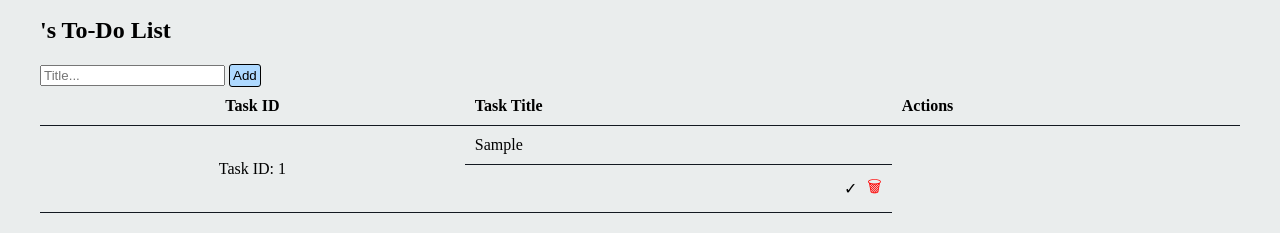
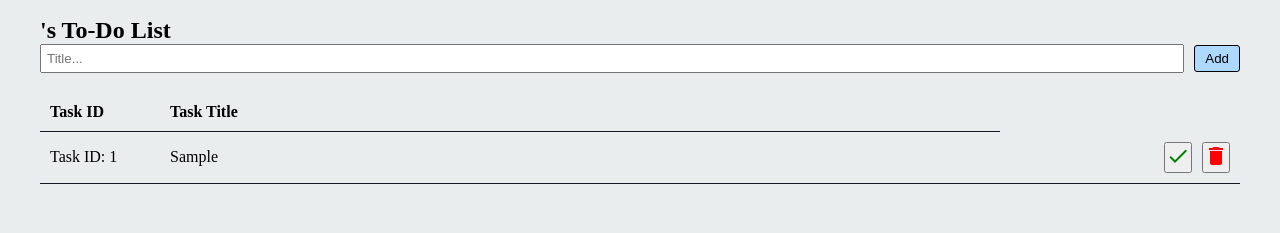
Before and after one commit to moniquecmcqueen/TaDah-List, a website: page Frontend/src/tasklist.html in a window 1280 px wide. Both pictures are taken after typing "Sample" into the empty fields and a click on the button "Add". Shown: the part 103-336 px from the top of the page. Drawn offline with Linux system fonts and the light colour scheme.

Commit message:
fixed changes from last commit

```diff
--- a/Frontend/src/css/tasklist.css
+++ b/Frontend/src/css/tasklist.css
@@ -1,3 +1,11 @@
+/* Reset default browser styles */
+* {
+    margin: 0;
+    padding: 0;
+    box-sizing: border-box;
+}
+
+/* Global styles */
 :root {
     --primary-color: #131921;
     --secondary-color: #fff;
@@ -7,14 +15,14 @@
 body {
     background-color: #f5f5f5;
     margin: 0;
-    padding: 0 50px; /* Add padding on the left and right sides */
+    padding: 0 50px;
 }
 
 .background {
     background-color: #eaeded;
     margin: 0;
     counter-reset: section;
-    padding: 0 20px; /* Add padding on the left and right sides */
+    padding: 0 20px;
 }
 
 .header {
@@ -34,9 +42,9 @@ body {
 }
 
 .header_logo img {
-    height: 60px; /* Adjust the height as needed */
+    height: 60px;
     width: auto;
-    margin-right: 10px; /* Add some spacing between the logo and text */
+    margin-right: 10px;
 }
 
 .header_home {
@@ -47,84 +55,35 @@ body {
     margin-left: 20px;
 }
 
-.header_nav_link {
-    margin-left: 20px;
-    vertical-align: top;
-    line-height: 40px;
+.task-section {
+    margin: 20px;
 }
 
-.about {
-    margin-left: 20px;
+.task-input {
+    display: flex;
+    align-items: center;
 }
 
-.button,
-button {
+.task-input input[type="text"] {
+    flex: 1;
+    padding: 5px;
+}
+
+.task-input button {
     background: #aed9ff;
-    padding: 3px;
+    padding: 5px 10px;
     border-radius: 3px;
     text-decoration: none;
     color: black;
     border: 1px solid black;
     cursor: pointer;
-}
-
-.button:hover,
-button:hover {
-    background: #9cc3e4;
-}
-
-.card {
-    color: var(--primary-color);
-    background-color: var(--secondary-color);
-    margin: 20px;
-    padding: 10px 20px;
-}
-
-.validated-field:invalid {
-    outline: 2px solid var(--error-color);
-}
-
-.validated-field:focus:invalid {
-    color: var(--error-color);
-}
-
-.card-content {
-    max-width: 500px;
-}
-
-.card-content .form-field {
-    display: flex;
-    flex-direction: column;
-}
-
-#concert-list li {
-    margin-bottom: 1rem;
-}
-
-.state {
-    display: none;
-}
-
-.state.active {
-    display: block;
-}
-
-.mark-completed-button {
-    padding: 10px 20px;
-    background-color: var(--primary-color);
-    color: var(--secondary-color);
-    border: none;
-    border-radius: 4px;
-    cursor: pointer;
-}
-
-.task-section {
-    margin: 20px;
+    margin-left: 10px;
 }
 
 .task-table {
     width: 100%;
     border-collapse: collapse;
+    margin-top: 20px;
 }
 
 .task-table th,
@@ -134,35 +93,29 @@ button:hover {
     border-bottom: 1px solid var(--primary-color);
 }
 
-.task-table th:first-child,
-.task-table td:first-child {
-    text-align: center;
-}
-
-.task-table .task-checkbox {
-    display: flex;
-    align-items: center;
-}
-
-.task-table .task-checkbox input[type="checkbox"] {
-    margin-right: 5px;
+.task-table .task-id {
+    width: 10%;
 }
 
 .task-table .task-title {
-    display: flex;
-    align-items: center;
+    width: 70%;
 }
 
 .task-table .task-buttons {
-    display: flex;
-    justify-content: flex-end;
-    align-items: center;
+    width: 20%;
+    text-align: right;
 }
 
-.task-table .task-button.delete {
+.task-button.complete {
+    margin-right: 5px;
+    color: green;
+}
+
+.task-button.delete {
+    margin-left: 5px;
     color: red;
-    margin-left: 10px;
 }
+
 
 .good-job-popup {
     position: fixed;
--- a/Frontend/src/tasklist.html
+++ b/Frontend/src/tasklist.html
@@ -4,7 +4,9 @@
   <meta charset="UTF-8">
   <title>Tadah App</title>
   <link rel="stylesheet" type="text/css" href="css/tasklist.css">
+  <link rel="stylesheet" href="https://fonts.googleapis.com/icon?family=Material+Icons">
 </head>
+
 
 <body class="background">
 <header class="header" id="header">
@@ -21,14 +23,13 @@
   <h2><span id="child-username"></span>'s To-Do List</h2>
   <div class="task-input">
     <input type="text" id="myInput" placeholder="Title...">
-    <button id="addBtn" >Add</button>
+    <button id="addBtn">Add</button>
   </div>
 
   <table id="myTable" class="task-table">
     <tr>
       <th>Task ID</th>
       <th>Task Title</th>
-      <th>Actions</th>
     </tr>
     <!-- Tasks will be added dynamically using JavaScript -->
   </table>
--- a/Frontend/src/tasklist.js
+++ b/Frontend/src/tasklist.js
@@ -1,11 +1,15 @@
 document.addEventListener("DOMContentLoaded", function() {
+
+    // Get the child's username from the URL query parameters
+    const urlParams = new URLSearchParams(window.location.search);
+    const childUsername = urlParams.get('child');
+
+    // Update the <span> element with the child's username
+    const childUsernameElement = document.getElementById('child-username');
+    childUsernameElement.textContent = childUsername;
+
     // Code to be executed when the DOM is fully loaded
-    const urlParams = new URLSearchParams(window.location.search);
-    const childUsername = urlParams.get("child");
 
-    // Display the child's username in the task list
-    const childUsernameElement = document.getElementById("child-username");
-    childUsernameElement.textContent = childUsername;
     document.getElementById("addBtn").addEventListener("click", addTaskElement);
     document.getElementById("myInput").addEventListener("keydown", function(event) {
         if (event.key === "Enter") {
@@ -45,6 +49,19 @@ document.addEventListener("DOMContentLoaded", function() {
         var newRow = document.createElement("tr");
         newRow.className = "task-row";
 
+        var completeButton = document.createElement("button");
+        completeButton.id = "markCompleteButton" + taskIdCounter;
+        completeButton.className = "task-button complete";
+        completeButton.addEventListener("click", function () {
+            newRow.remove();
+            showGoodJobPopup();
+        });
+
+        var completeIcon = document.createElement("span");
+        completeIcon.className = "material-icons";
+        completeIcon.textContent = "check";
+        completeButton.appendChild(completeIcon);
+
         var taskIdCell = document.createElement("td");
         taskIdCell.className = "task-id";
         taskIdCell.textContent = "Task ID: " + taskIdCounter; // Assign the task ID
@@ -56,21 +73,18 @@ document.addEventListener("DOMContentLoaded", function() {
         var buttonsCell = document.createElement("td");
         buttonsCell.className = "task-buttons";
 
-        var completeButton = document.createElement("span");
-        completeButton.textContent = "✓";
-        completeButton.className = "task-button complete";
-        completeButton.addEventListener("click", function () {
-            newRow.remove();
-            showGoodJobPopup();
-        });
-
-        var deleteButton = document.createElement("span");
-        deleteButton.textContent = "🗑";
+        var deleteButton = document.createElement("button");
+        deleteButton.id = "deleteButton" + taskIdCounter;
         deleteButton.className = "task-button delete";
         deleteButton.addEventListener("click", function () {
             newRow.remove();
             playThrowawaySound();
         });
+
+        var deleteIcon = document.createElement("span");
+        deleteIcon.className = "material-icons";
+        deleteIcon.textContent = "delete";
+        deleteButton.appendChild(deleteIcon);
 
         buttonsCell.appendChild(completeButton);
         buttonsCell.appendChild(deleteButton);
```
